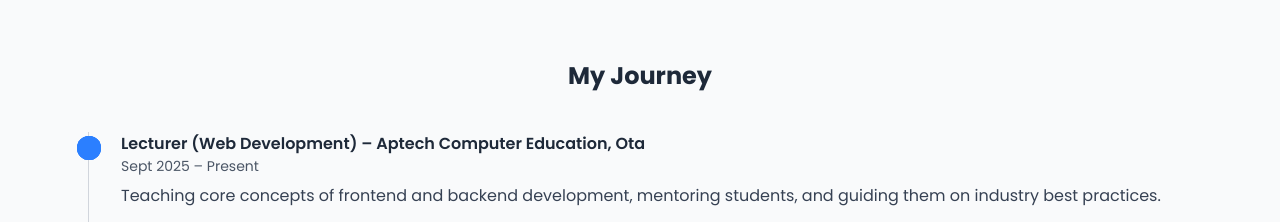
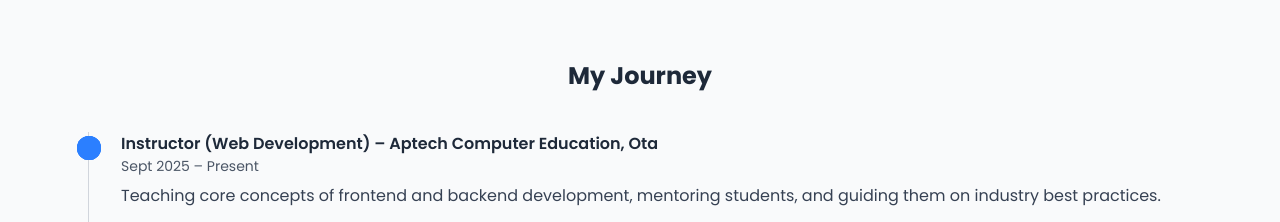
Before and after one commit to Eliayo/portfolio, a React (Vite) app: page /about in a window 1280 px wide. Shown: the part 840-1062 px from the top of the page. Built offline with nearby package versions, Linux system fonts and the light colour scheme.

Commit message:
Scroll to top

```diff
--- a/src/App.jsx
+++ b/src/App.jsx
@@ -6,12 +6,14 @@
 import ProjectDetails from "./pages/ProjectDetails";
 import About from "./pages/About";
 import Contact from "./pages/Contact";
+import ScrollToTop from "./components/ScrollToTop";
 
 export default function App() {
   return (
     <div className="min-h-screen flex flex-col font-pop">
       <Navbar />
       <main className="flex-grow">
+        <ScrollToTop />
         <Routes>
           <Route path="/" element={<Home />} />
           <Route path="/projects" element={<Projects />} />
--- /dev/null
+++ b/src/components/ScrollToTop.jsx
@@ -0,0 +1,14 @@
+import { useEffect } from "react";
+import { useLocation } from "react-router-dom";
+
+function ScrollToTop() {
+  const { pathname } = useLocation();
+
+  useEffect(() => {
+    window.scrollTo(0, 0);
+  }, [pathname]);
+
+  return null;
+}
+
+export default ScrollToTop;
--- a/src/pages/About.jsx
+++ b/src/pages/About.jsx
@@ -111,7 +111,7 @@
             <div>
               <span className="absolute -left-3 top-1 w-6 h-6 bg-blue-500 rounded-full"></span>
               <h3 className="font-semibold">
-                Lecturer (Web Development) – Aptech Computer Education, Ota
+                Instructor (Web Development) – Aptech Computer Education, Ota
               </h3>
               <p className="text-sm text-gray-600">Sept 2025 – Present</p>
               <p className="mt-2 text-gray-700">
```
Also changed, not shown: 1 other file (tests, documents, lock files or other folders).
